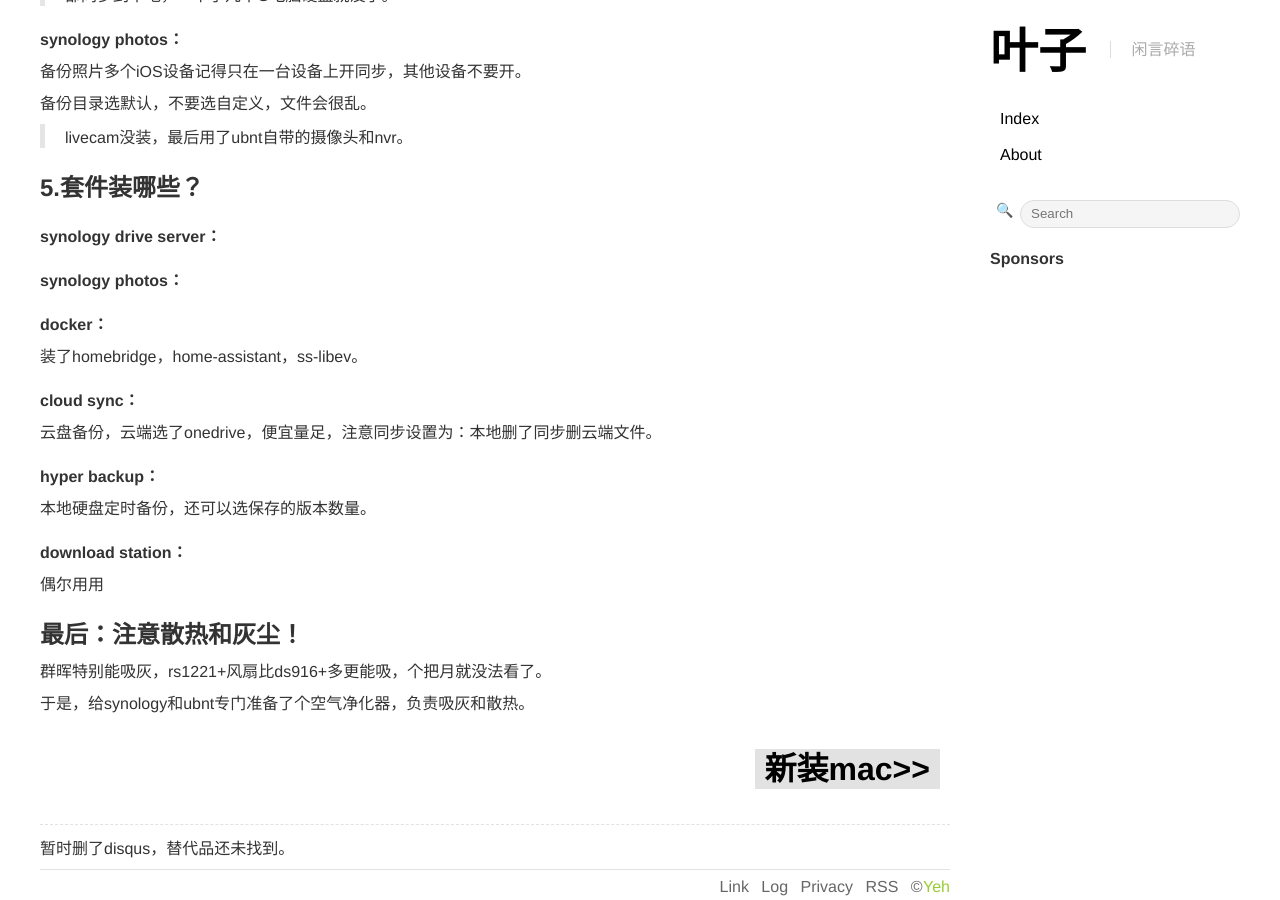
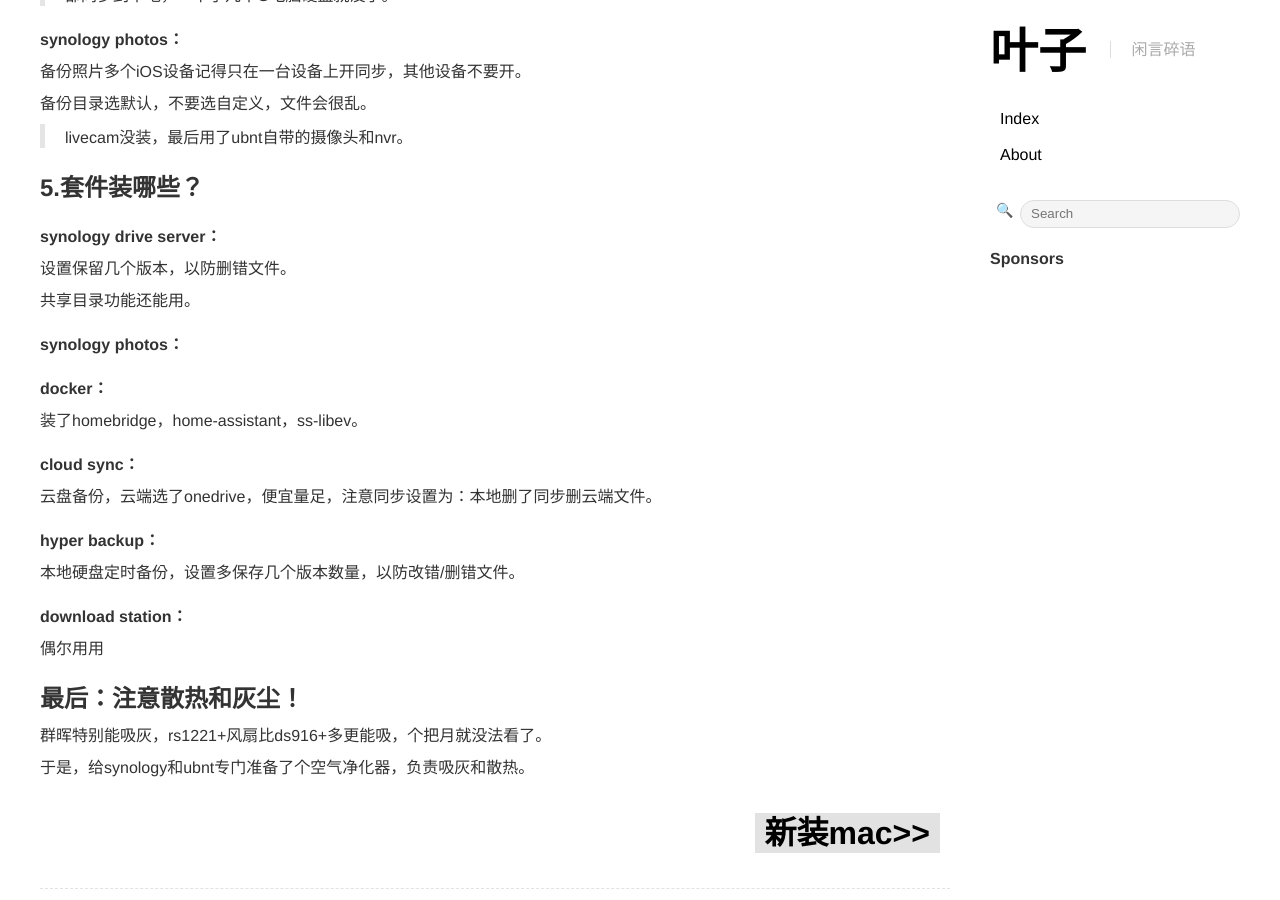
Before and after one commit to yeeh/blog.yeeh.org, a Jekyll site: the page built from _posts/2021-6-22-synology-guide.md, in a window 1280 px wide and 900 px high, scrolled down 2717 px. Built offline with Jekyll 4.4.1, drawn with Linux system fonts in a browser that asks for light colours.

Commit message:
fix drive和备份设置

```diff
--- a/_posts/2021-6-22-synology-guide.md
+++ b/_posts/2021-6-22-synology-guide.md
@@ -134,6 +134,9 @@
 #### 5.套件装哪些？
 
 ###### synology drive server：
+设置保留几个版本，以防删错文件。
+
+共享目录功能还能用。
 
 ###### synology photos：
 
@@ -144,7 +147,7 @@
 云盘备份，云端选了onedrive，便宜量足，注意同步设置为：本地删了同步删云端文件。
 
 ###### hyper backup：
-本地硬盘定时备份，还可以选保存的版本数量。
+本地硬盘定时备份，设置多保存几个版本数量，以防改错/删错文件。
 
 ###### download station：
 偶尔用用
```
